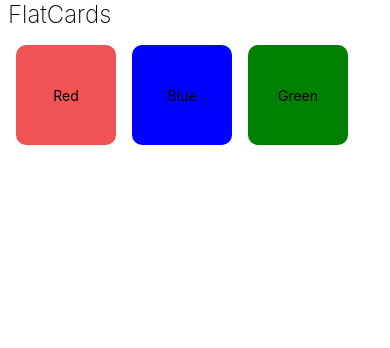
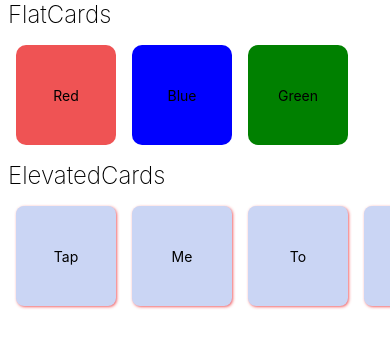
Before and after one commit to gaurav-uk2001/Project_2_RN, a React Native app: screen / in a window 390 px wide. Shown: the top 348 px of the page. Built offline with nearby package versions, Linux system fonts and the light colour scheme.

Commit message:
React Native Horizontal Scroll

```diff
--- a/App.tsx
+++ b/App.tsx
@@ -2,12 +2,14 @@
 import { View, Text, SafeAreaView } from 'react-native'
 import React from 'react'
 import FlatCards from './components/FlatCards'
+import ElevatedCards from './components/ElevatedCards'
 
 const App = () => {
   return (
     <SafeAreaView>
       <View>
       <FlatCards/>
+      <ElevatedCards/>
       </View>
     </SafeAreaView>
 
--- /dev/null
+++ b/components/ElevatedCards.tsx
@@ -0,0 +1,68 @@
+import { ScrollView, StyleSheet, Text, View } from 'react-native'
+import React from 'react'
+
+const ElevatedCards = () => {
+  return (
+    <View>
+      <Text style={styles.headingText}>ElevatedCards</Text>
+    <ScrollView horizontal={true} style={styles.container}>
+        <View style={[styles.card,styles.cardElevated]}>
+            <Text>Tap</Text>
+        </View>
+        <View style={[styles.card,styles.cardElevated]}>
+            <Text>Me</Text>
+        </View>
+        <View style={[styles.card,styles.cardElevated]}>
+            <Text>To</Text>
+        </View>
+        <View style={[styles.card,styles.cardElevated]}>
+            <Text>Scroll</Text>
+        </View>
+        <View style={[styles.card,styles.cardElevated]}>
+            <Text>More..</Text>
+        </View>
+    </ScrollView>
+    </View>
+  )
+}
+
+export default ElevatedCards
+
+const styles = StyleSheet.create({
+    headingText:{
+        fontSize: 24,
+        fontWeight: '200',
+        paddingHorizontal: 8,
+    },
+    container:{
+        padding:8,
+    },
+    card:{
+        width:100,
+        height: 100,
+        display:'flex',
+        alignItems: 'center',
+        justifyContent: 'center',
+        margin:8,
+        borderRadius:8,
+
+
+    },
+    cardElevated:{
+        backgroundColor: '#CAD5F4',
+        elevation:5,
+        shadowOffset:{
+            width:1,
+            height:1,
+        },
+        shadowColor:"#EF5359",
+        shadowOpacity: 0.9,
+        shadowRadius:3
+    }
+})
+
+{/* <ScrollView> vs <FlatList> -which one to use?
+ScrollView renders all its react child components at once, but this has a performance downside.
+Imagine you have a very long list of items you want to display, maybe several screens worth of content.
+reatinø '3 romponents and native views for everything all at once, much of which may not even be
+own, will contribute to slow rendering and increased memory usage. */}
```
